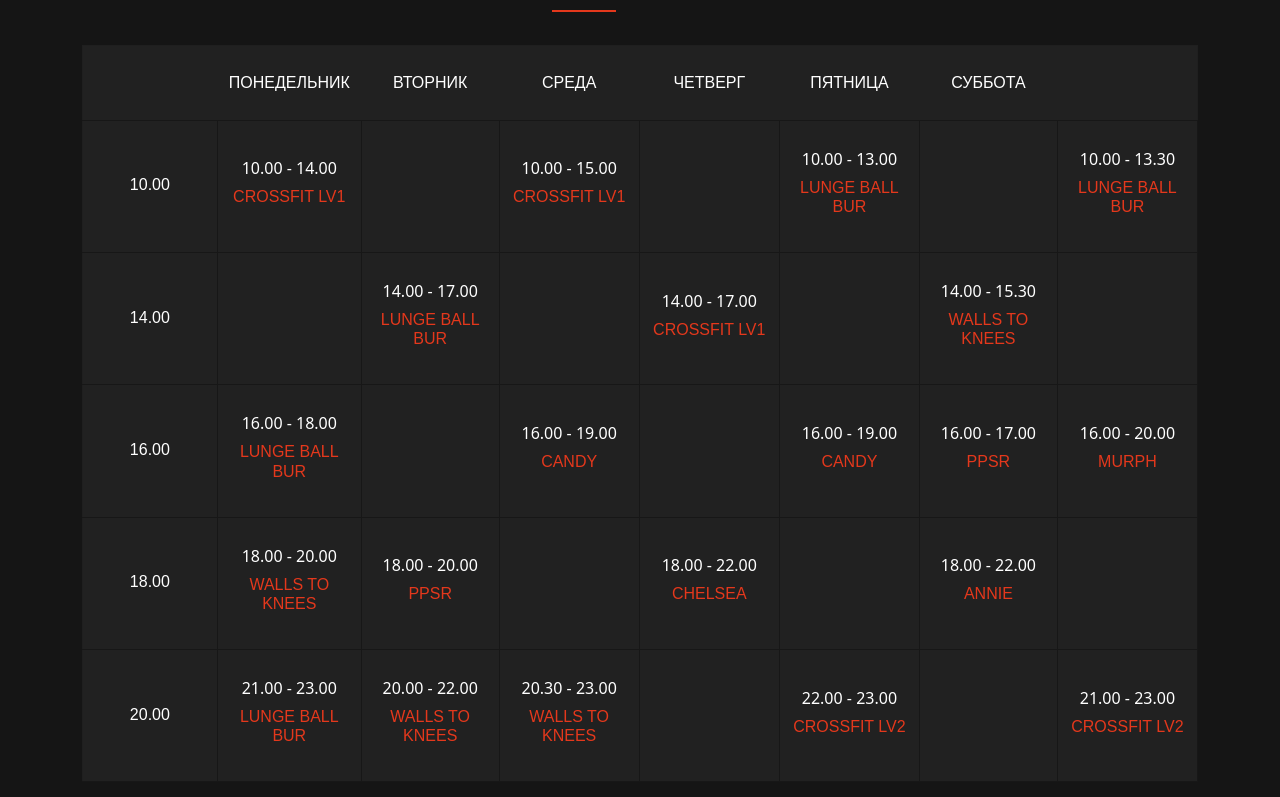
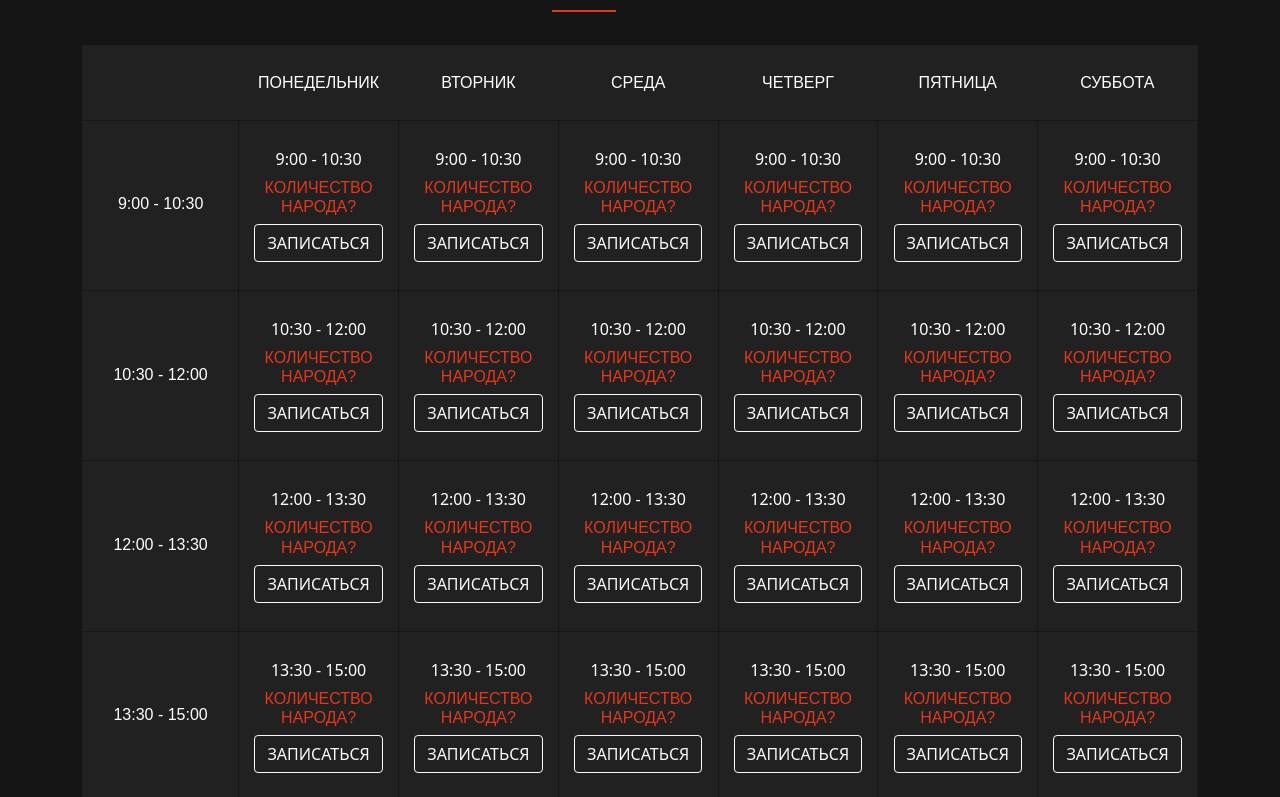
Before and after one commit to TrofimovMax/ictis.gym, a React (Create React App) app in the folder react-app/: page /schedule in a window 1280 px wide. Shown: the part 463-1260 px from the top of the page. Built offline with nearby package versions, Linux system fonts and the light colour scheme.

Commit message:
add render without API schedule table

```diff
--- a/react-app/src/Components/SchedulingTable.jsx
+++ b/react-app/src/Components/SchedulingTable.jsx
@@ -1,5 +1,22 @@
+import { Button } from 'react-bootstrap';
 
-function SchedulingTable() {
+function SchedulingTable({ numGym4, numGym5 }) {
+    const isFull = false; // удалить нах ибо это ты будешь получать с сервера
+    // Что может быть лучше шести пятниц на неделе? только 6 воскресений
+    // этот массив мб нах не нужен, но если не хочешь переделывать цикл можешь оставить
+    const dayWeekend = ['Пятница', 'Пятница', 'Пятница', 'Пятница', 'Пятница', 'Пятница'];
+    // этот массив удобен, можно легко заполнить самый левый столбец с примерными промежутками
+    // хз нужны ли они вообще?
+    const timeClasses = ['9:00 - 10:30', '10:30 - 12:00',
+        '12:00 - 13:30', '13:30 - 15:00', '15:00 - 16:30', '16:30 - 18:00',
+        '18:00 - 19:30', '19:30 - 21:00'];
+    if (numGym4 === 'active') {
+        //query request на получение таблицы зала 4 (schedule_class === '4')
+    }
+    else {
+        //query request на получение таблицы зала 5 (schedule_class === '5')
+    }
+
     return (
         <>
             <div className="row">
@@ -17,119 +34,44 @@ function SchedulingTable() {
                             </tr>
                         </thead>
                         <tbody>
-                            <tr>
-                                <td className="workout-time">10.00</td>
-                                <td className="hover-bg ts-item" data-tsmeta="crossfit">
-                                    <span>10.00 - 14.00</span>
-                                    <h6>Crossfit lv1</h6>
-                                </td>
-                                <td></td>
-                                <td className="hover-bg ts-item" data-tsmeta="crossfit">
-                                    <span>10.00 - 15.00</span>
-                                    <h6>Crossfit lv1</h6>
-                                </td>
-                                <td></td>
-                                <td className="hover-bg ts-item" data-tsmeta="lunge">
-                                    <span>10.00 - 13.00</span>
-                                    <h6>Lunge Ball Bur</h6>
-                                </td>
-                                <td></td>
-                                <td className="hover-bg ts-item" data-tsmeta="lunge">
-                                    <span>10.00 - 13.30</span>
-                                    <h6>Lunge Ball Bur</h6>
-                                </td>
-                            </tr>
-                            <tr>
-                                <td className="workout-time">14.00</td>
-                                <td></td>
-                                <td className="hover-bg ts-item" data-tsmeta="lunge">
-                                    <span>14.00 - 17.00</span>
-                                    <h6>Lunge Ball Bur</h6>
-                                </td>
-                                <td></td>
-                                <td className="hover-bg ts-item" data-tsmeta="crossfit">
-                                    <span>14.00 - 17.00</span>
-                                    <h6>Crossfit lv1</h6>
-                                </td>
-                                <td></td>
-                                <td className="hover-bg ts-item" data-tsmeta="walls">
-                                    <span>14.00 - 15.30</span>
-                                    <h6>Walls to Knees</h6>
-                                </td>
-                                <td></td>
-                            </tr>
-                            <tr>
-                                <td className="workout-time">16.00</td>
-                                <td className="hover-bg ts-item" data-tsmeta="lunge">
-                                    <span>16.00 - 18.00</span>
-                                    <h6>Lunge Ball Bur</h6>
-                                </td>
-                                <td></td>
-                                <td className="hover-bg ts-item" data-tsmeta="candy">
-                                    <span>16.00 - 19.00</span>
-                                    <h6>Candy</h6>
-                                </td>
-                                <td></td>
-                                <td className="hover-bg ts-item" data-tsmeta="candy">
-                                    <span>16.00 - 19.00</span>
-                                    <h6>Candy</h6>
-                                </td>
-                                <td className="hover-bg ts-item" data-tsmeta="ppsr">
-                                    <span>16.00 - 17.00</span>
-                                    <h6>Ppsr</h6>
-                                </td>
-                                <td className="hover-bg ts-item" data-tsmeta="murph">
-                                    <span>16.00 - 20.00</span>
-                                    <h6>murph</h6>
-                                </td>
-                            </tr>
-                            <tr>
-                                <td className="workout-time">18.00</td>
-                                <td className="hover-bg ts-item" data-tsmeta="walls">
-                                    <span>18.00 - 20.00</span>
-                                    <h6>Walls to Knees</h6>
-                                </td>
-                                <td className="hover-bg ts-item" data-tsmeta="ppsr">
-                                    <span>18.00 - 20.00</span>
-                                    <h6>ppsr</h6>
-                                </td>
-                                <td></td>
-                                <td className="hover-bg ts-item" data-tsmeta="chelsea">
-                                    <span>18.00 - 22.00</span>
-                                    <h6>Chelsea</h6>
-                                </td>
-                                <td></td>
-                                <td className="hover-bg ts-item" data-tsmeta="annie">
-                                    <span>18.00 - 22.00</span>
-                                    <h6>annie</h6>
-                                </td>
-                                <td></td>
-                            </tr>
-                            <tr>
-                                <td className="workout-time">20.00</td>
-                                <td className="hover-bg ts-item" data-tsmeta="lunge">
-                                    <span>21.00 - 23.00</span>
-                                    <h6>Lunge Ball Bur</h6>
-                                </td>
-                                <td className="hover-bg ts-item" data-tsmeta="walls">
-                                    <span>20.00 - 22.00</span>
-                                    <h6>Walls to Knees</h6>
-                                </td>
-                                <td className="hover-bg ts-item" data-tsmeta="walls">
-                                    <span>20.30 - 23.00</span>
-                                    <h6>Walls to Knees</h6>
-                                </td>
-                                <td></td>
-                                <td className="hover-bg ts-item" data-tsmeta="crossfit">
-                                    <span>22.00 - 23.00</span>
-                                    <h6>Crossfit Lv2</h6>
-                                </td>
-                                <td></td>
-                                <td className="hover-bg ts-item" data-tsmeta="crossfit">
-                                    <span>21.00 - 23.00</span>
-                                    <h6>Crossfit Lv2</h6>
-                                </td>
-                            </tr>
+                            {
+                                // тут создаётся строка где первый столбец соответсвует масиву timeClasses
+                                 timeClasses.map((time) => {
+                                    return (
+                                        <tr>
+                                            {/* самый левый столбец с промежутками массива timeClasses */}
+                                            <td className="workout-time">{time}</td>
+                                            {
+                                                dayWeekend.map((day) => {
+                                                    // здесь важное условие рендеринга, если у нас нет занятия на это время,
+                                                    // то в блоке else есть рендеринг пустой клетки
+                                                    if (true) {
+                                                        return (
+                                                            <>
+                                                                <td className="hover-bg ts-item">
+                                                                    <span>{time}</span>
+                                                                    {/* количестов народа 10/15 15/15 и так далее*/}
+                                                                    <h6>количество народа?</h6>
+                                                                    {/* условие рендеринга кнопки ЗАПИСАТЬСЯ по условию, что ты получишь из query.response*/}
+                                                                    {!isFull ? <Button variant="outline-light">ЗАПИСАТЬСЯ</Button> : <div></div>}
+                                                                </td>
+                                                            </>
+                                                        )
+                                                    }
+                                                    else {
+                                                        return (
+                                                            <>
+                                                                <td></td>
+                                                            </>
+                                                        )
+                                                    }
+                                                })
+                                            }
+                                        </tr>
+
+                                    )
+                                })
+                            }
                         </tbody>
                     </table>
                 </div>
--- a/react-app/src/pages/SchedulePage.jsx
+++ b/react-app/src/pages/SchedulePage.jsx
@@ -1,7 +1,26 @@
+import { useState } from 'react';
+
 import { Header } from '../Components/Header';
 import {SchedulingTable} from '../Components/SchedulingTable';
 
+
 function SchedulePage() {
+    // два веб хука показывают, какая таблица выбрана,
+    //  активной странице применяется стиль
+    const [numGym4, setNumGym4] = useState('active');
+    const [numGym5, setNumGym5] = useState('');
+
+    function changeNumberGym() {
+        if(numGym4 === 'active'){
+            setNumGym4('');
+            setNumGym5('active');
+        }
+        else {
+            setNumGym5('');
+            setNumGym4('active');
+        }
+      }
+
     return (
         <>
             <Header>
@@ -21,13 +40,17 @@ function SchedulePage() {
                         <div className="col-lg-12">
                             <div className="timetable-controls">
                                 <ul>
-                                    <li className="active"> Зал №4 </li>
-                                    <li> Зал №5 </li>
+                                    <li className={numGym4} onClick={changeNumberGym}> Зал №4 </li>
+                                    <li className={numGym5} onClick={changeNumberGym}> Зал №5 </li>
                                 </ul>
                             </div>
                         </div>
                     </div>
-                    <SchedulingTable>
+                    {/* выбранную страницу прокидываю в пропсы, чтобы потом её отрендерить */}
+                    <SchedulingTable
+                    numGym4 = {numGym4}
+                    numGym5 = {numGym5}
+                    >
 
                     </SchedulingTable>
                 </div>
```
